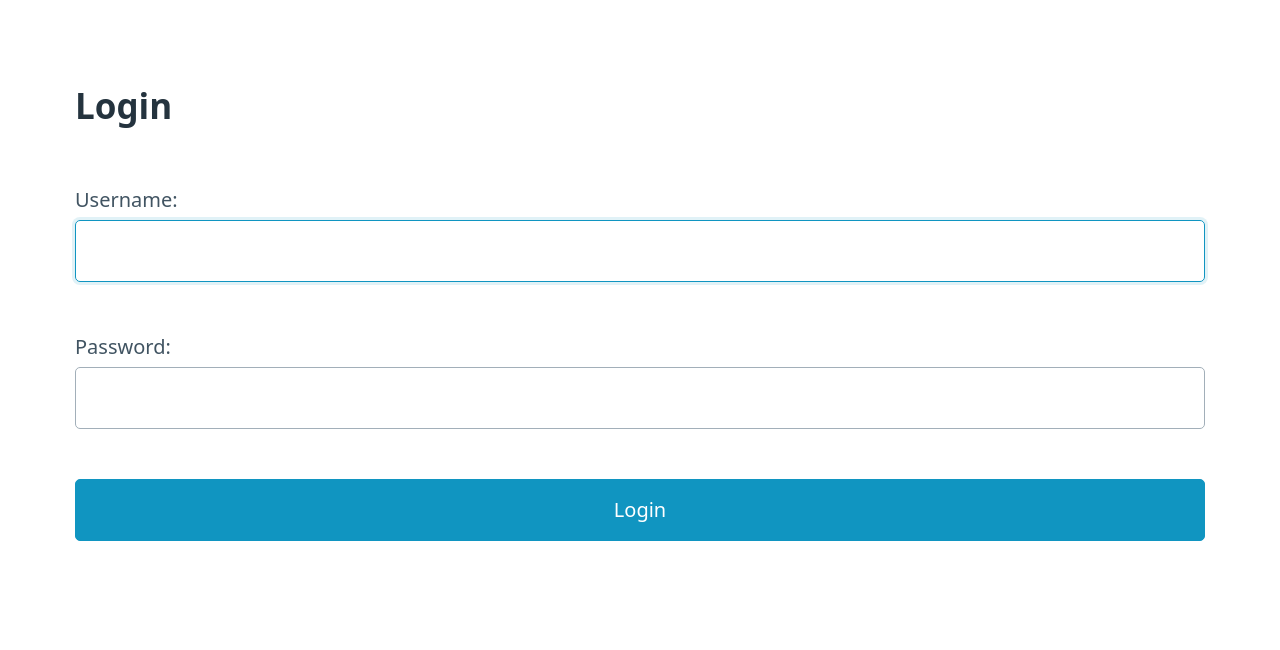
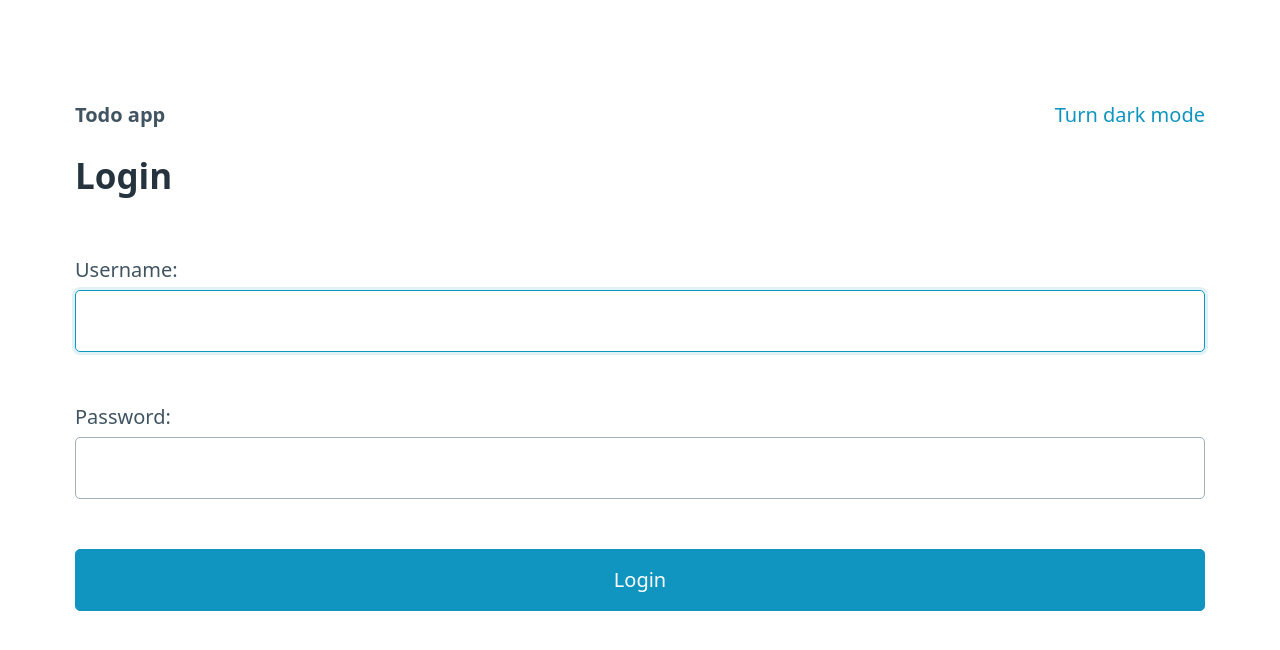
Before and after one commit to joelkur/cyber-security-project-1, a Django app: page /login/ in a window 1280 px wide. Shown: the top 650 px of the page. Run offline with Django 4.2, Linux system fonts and the light colour scheme.

Commit message:
Add dark mode to make website easier for eyes

```diff
--- a/todoapp/templates/base.html
+++ b/todoapp/templates/base.html
@@ -1,5 +1,5 @@
 <!DOCTYPE html>
-<html lang="en">
+<html lang="en" data-theme="light">
 
 <head>
   <title>{% block title %}{% endblock %}</title>
@@ -7,28 +7,61 @@
   <meta name="viewport" content="width=device-width, initial-scale=1">
   <link href="css/style.css" rel="stylesheet">
   <link rel="stylesheet" href="https://unpkg.com/@picocss/pico@latest/css/pico.min.css">
+  <style>
+
+    #theme-btn {
+      width: auto;
+      border: none;
+    }
+
+    #theme-btn:not(:focus):hover {
+      background: none;
+    }
+
+  </style>
 </head>
 
 <body>
 
   <main class="container">
-    {% if user.is_authenticated %}
     <nav>
       <ul>
+        {% if user.is_authenticated %}
         <li><a href="/">Todos</a></li>
         <li><a href="/todos/completed/">Completed</a></li>
+        {% else %}
+        <li><strong>Todo app</strong></li>
+        {% endif %}
       </ul>
       <ul>
+        {% if user.is_authenticated %}
         <li><strong>Logged in as {{ user.get_username }}</strong></li>
+        {% endif %}
+        <li><button id="theme-btn" role="link">Turn dark mode</button></li>
+        {% if user.is_authenticated %}
         <li><a href="/logout/">Log out</a></li>
+        {% endif %}
       </ul>
     </nav>
-    {% endif %}
 
     {% block content %}{% endblock %}
   </main>
 
+  <script>
+    const root = document.querySelector("html");
+    const themeBtn = document.querySelector("#theme-btn");
+
+    const getNextTheme = () => root.getAttribute("data-theme") === 'light' ? 'dark' : 'light'
+
+    const setTheme = (theme) => {
+      if (!theme) return
+      root.setAttribute("data-theme", theme)
+      localStorage.setItem("theme", theme)
+      themeBtn.textContent = `Turn ${getNextTheme()} mode`
+    }
+    themeBtn.onclick = () => setTheme(getNextTheme())
+    setTheme(localStorage.getItem("theme"))
+  </script>
 
 </body>
-
 </html>
```
Also changed, not shown: README.md.
